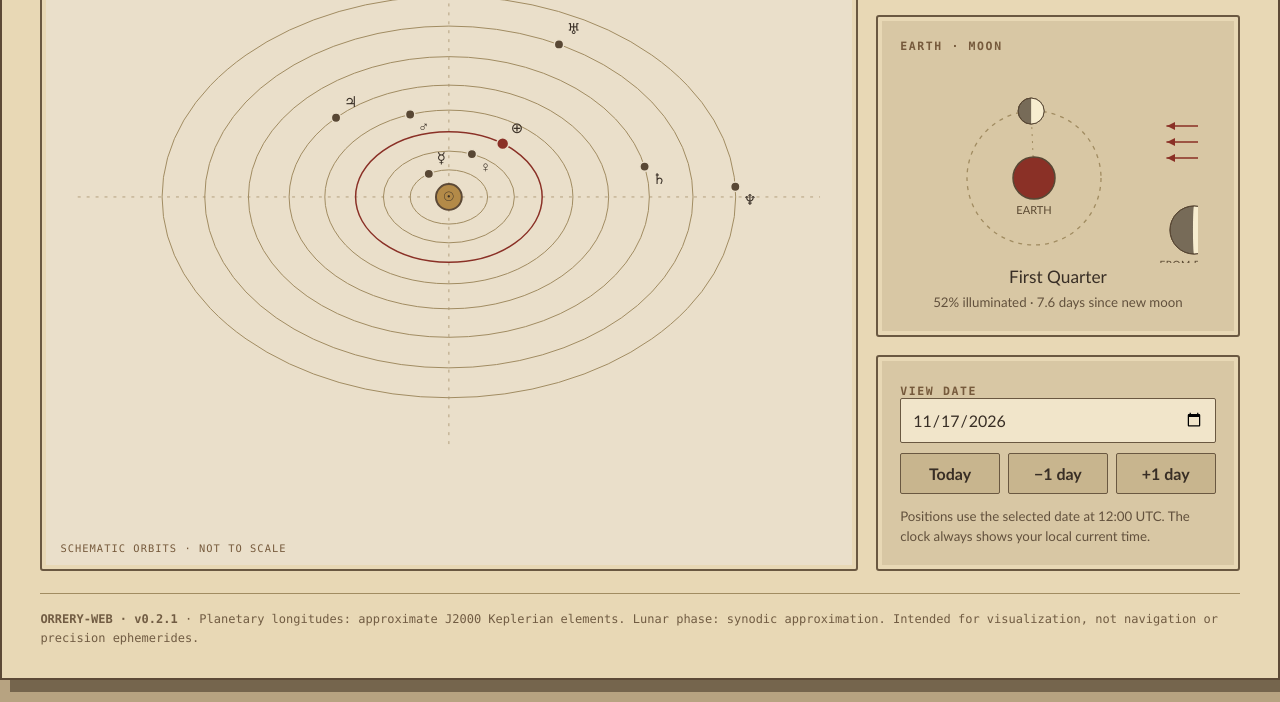
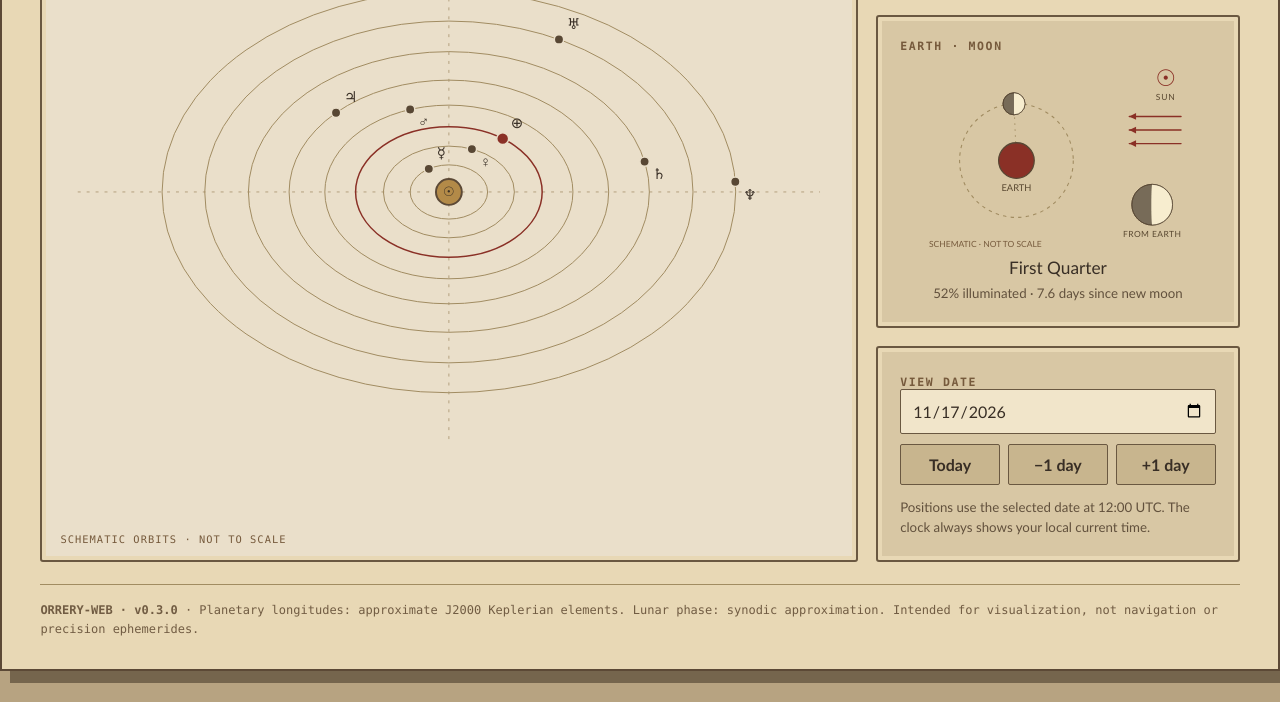
Before and after one commit to Daxmasta/Orrery-Web, a plain HTML site: page index.html in a window 1280 px wide. Shown: the part 396-1098 px from the top of the page. Drawn offline with Linux system fonts and the light colour scheme.

Commit message:
Release top-down lunar diagram as Orrery-Web v0.3.0

```diff
--- a/index.html
+++ b/index.html
@@ -1,13 +1,13 @@
 <!doctype html>
-<html lang="en"><head><meta charset="utf-8"><meta name="viewport" content="width=device-width, initial-scale=1"><meta name="theme-color" content="#e8d8b5"><title>Planetary Orrery</title><link rel="stylesheet" href="./styles.css?v=0.2.1"></head>
+<html lang="en"><head><meta charset="utf-8"><meta name="viewport" content="width=device-width, initial-scale=1"><meta name="theme-color" content="#e8d8b5"><title>Planetary Orrery</title><link rel="stylesheet" href="./styles.css?v=0.3.0"></head>
 <body><main class="shell">
 <header><div><p class="eyebrow">ASTRONOMICAL CLOCK · BROWSER EDITION</p><h1>Planetary Orrery</h1><p class="sub">A schematic view of the Solar System, updated from approximate heliocentric orbital elements.</p></div><a class="back" href="https://daxmasta.github.io/Mini-Apps/">← All mini-apps</a></header>
 <section class="instrument" aria-label="Orrery display">
 <div class="orbit-panel"><svg id="orrery" viewBox="0 0 820 540" role="img" aria-label="Schematic orbits and current planetary positions"></svg><div class="scale-note">SCHEMATIC ORBITS · NOT TO SCALE</div></div>
 <aside class="side">
 <div class="clock-box"><p class="eyebrow">LOCAL TIME</p><div id="clock" class="clock">--:--:--</div><div id="date" class="date">Loading…</div><div id="zone" class="zone"></div></div>
-<div class="moon-box"><p class="eyebrow">EARTH · MOON</p><svg id="moon" viewBox="0 0 280 200" role="img" aria-label="Moon illumination and Sun direction"></svg><div id="moon-label" class="moon-label">Lunar phase</div><div id="illumination" class="moon-detail"></div></div>
+<div class="moon-box"><p class="eyebrow">EARTH · MOON</p><svg id="moon" viewBox="0 0 330 225" role="img" aria-label="Top-down Earth-Moon orbit with fixed sunlight and a separate Earth-view lunar phase"></svg><div id="moon-label" class="moon-label">Lunar phase</div><div id="illumination" class="moon-detail"></div></div>
 <div class="controls"><label for="date-input" class="eyebrow">VIEW DATE</label><input id="date-input" type="date"><div class="actions"><button id="today" type="button">Today</button><button id="prev" type="button" aria-label="Previous day">−1 day</button><button id="next" type="button" aria-label="Next day">+1 day</button></div><p class="hint">Positions use the selected date at 12:00 UTC. The clock always shows your local current time.</p></div>
 </aside></section>
-<footer><strong>ORRERY-WEB · v0.2.1</strong> · Planetary longitudes: approximate J2000 Keplerian elements. Lunar phase: synodic approximation. Intended for visualization, not navigation or precision ephemerides.</footer>
-</main><script type="module" src="./src/main.js?v=0.2.1"></script></body></html>
+<footer><strong>ORRERY-WEB · v0.3.0</strong> · Planetary longitudes: approximate J2000 Keplerian elements. Lunar phase: synodic approximation. Intended for visualization, not navigation or precision ephemerides.</footer>
+</main><script type="module" src="./src/main.js?v=0.3.0"></script></body></html>
```
